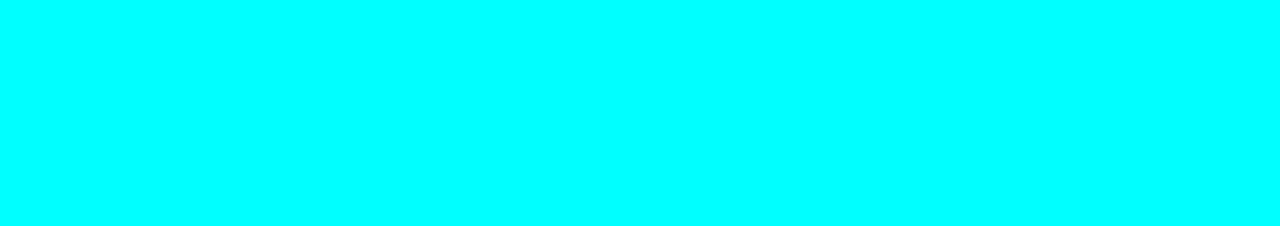
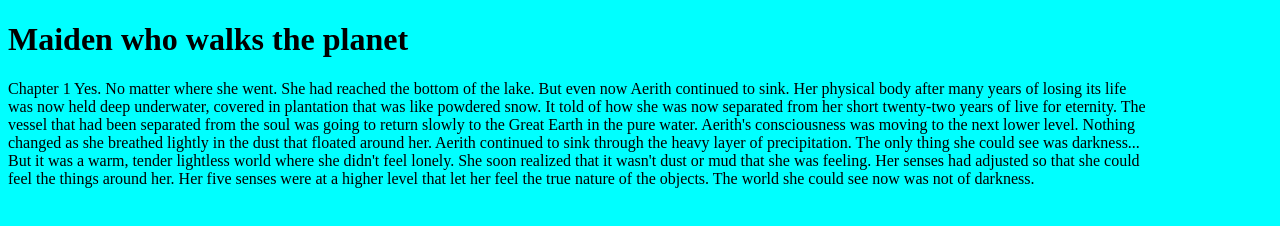
Before and after one commit to MateuszCrono/KodillaWeek4-Practice, a plain HTML site: page index.html in a window 1280 px wide. Drawn offline with Linux system fonts and the light colour scheme.

Commit message:
Added text

```diff
--- a/index.html
+++ b/index.html
@@ -2,11 +2,26 @@
 <html lang="en">
     <head>
         <meta charset="utf-8">
-        <link rel="stylesheet" href="style.css"
+        <link rel="stylesheet" href="style.css">
     </head>
 
     <body>
+        <h1> Maiden who walks the planet</h1>
+        <p> Chapter 1
 
+        Yes. No matter where she went.
+
+        She had reached the bottom of the lake. But even now Aerith continued to sink.
+
+        Her physical body after many years of losing its life was now held deep underwater, covered in plantation that was like powdered snow. It told of how she was now separated from her short twenty-two years of live for eternity. The vessel that had been separated from the soul was going to return slowly to the Great Earth in the pure water.
+
+        Aerith's consciousness was moving to the next lower level.
+
+        Nothing changed as she breathed lightly in the dust that floated around her. Aerith continued to sink through the heavy layer of precipitation. The only thing she could see was darkness... But it was a warm, tender lightless world where she didn't feel lonely.
+
+        She soon realized that it wasn't dust or mud that she was feeling. Her senses had adjusted so that she could feel the things around her. Her five senses were at a higher level that let her feel the true nature of the objects.
+
+        The world she could see now was not of darkness.</p>
 
     </body>
 </html>
```
